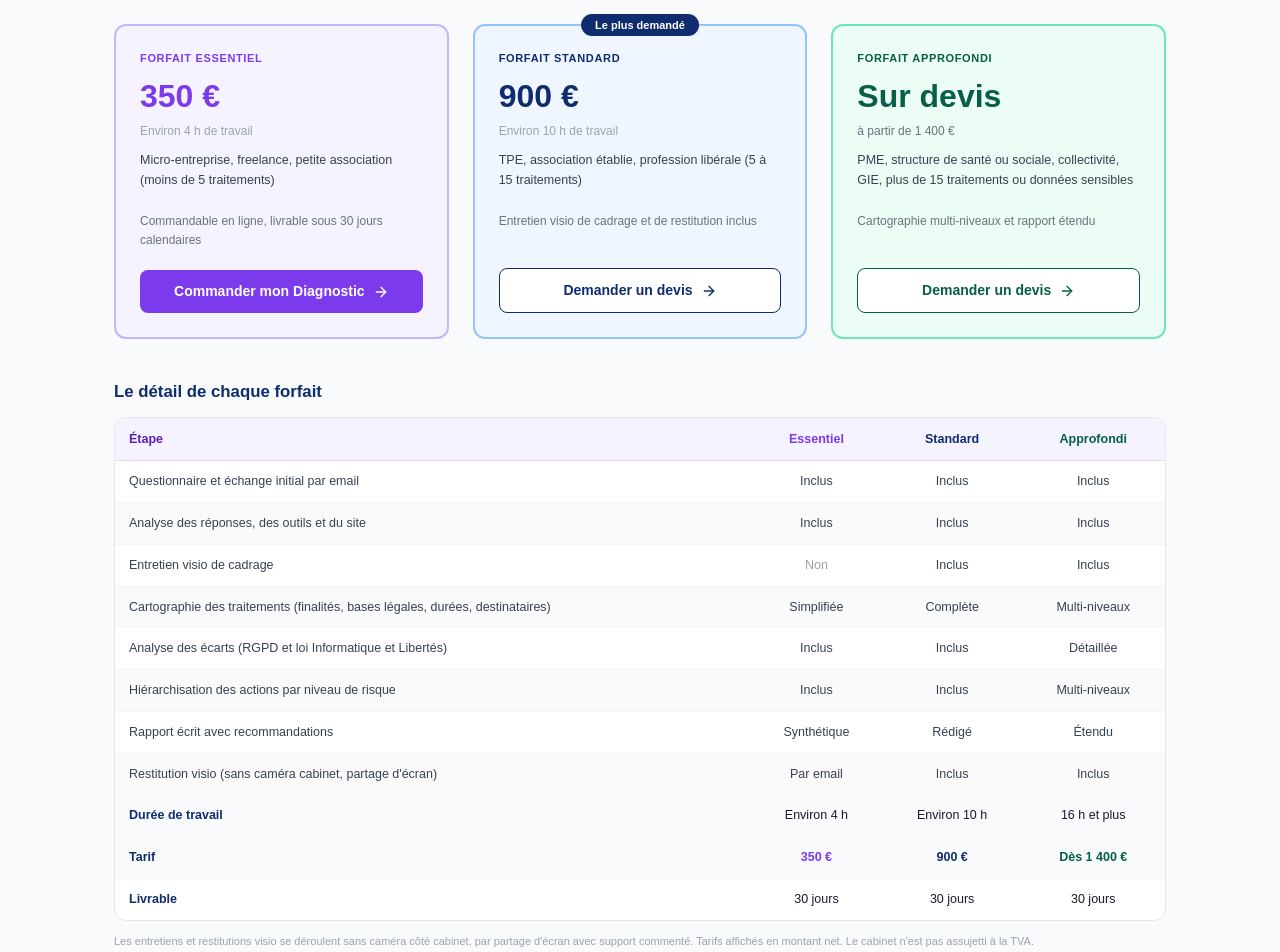
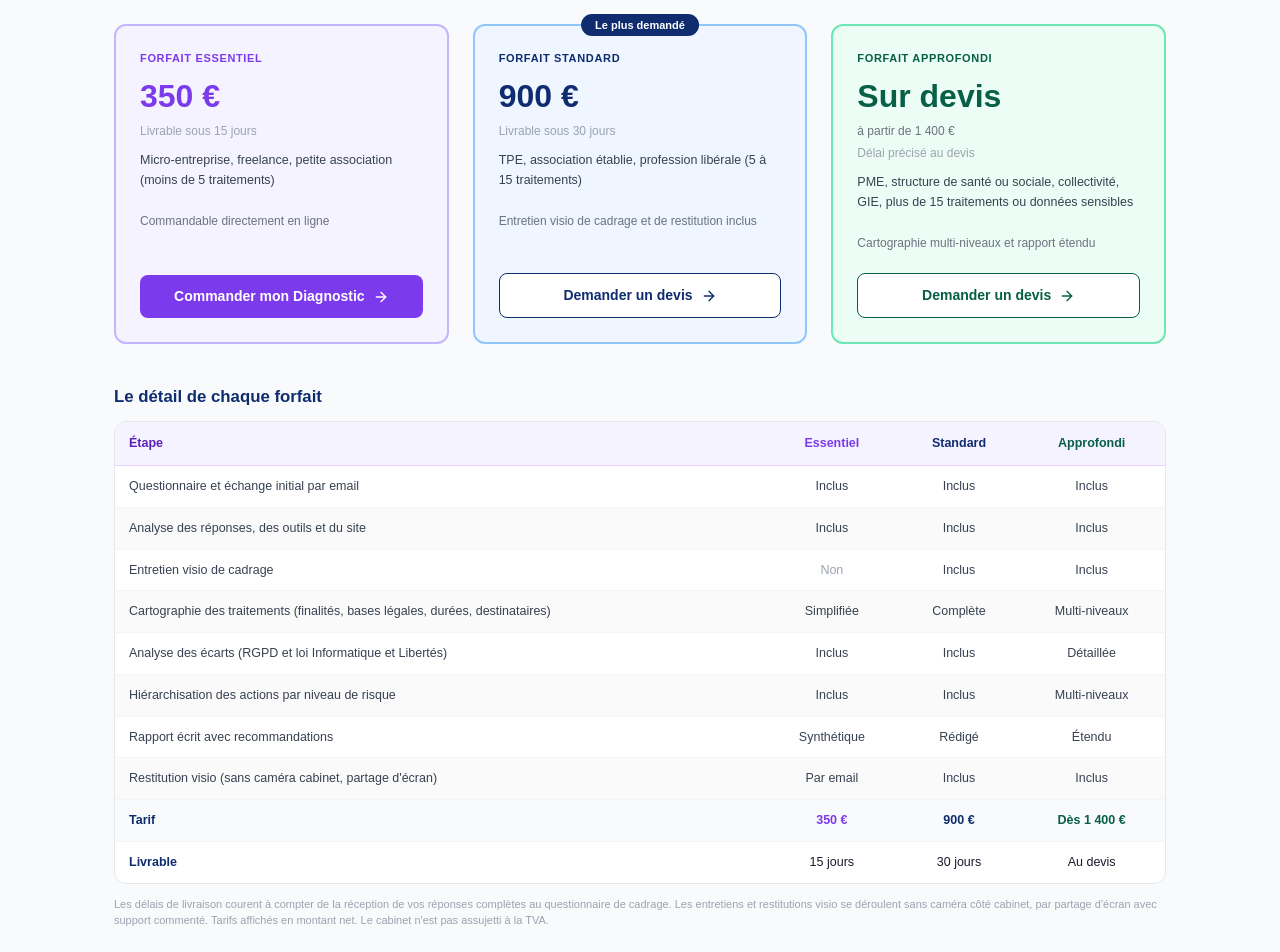
Before and after one commit to SYPA-ASSO/docutheque-next, a Next.js app: page /rgpd-conformite in a window 1280 px wide. Shown: the part 1460-2412 px from the top of the page. Built offline with nearby package versions, Linux system fonts and the light colour scheme.

Commit message:
feat(rgpd): delais differencies (Essentiel 15j, Standard 30j, Approfondi au devis) ancres sur reception des reponses, suppression de la duree de travail

```diff
--- a/app/api/checkout/diagnostic/commande/route.ts
+++ b/app/api/checkout/diagnostic/commande/route.ts
@@ -114,7 +114,7 @@ export async function POST(request: NextRequest) {
       ${questionsHtml}
     </ol>
     <p style="background:#f5f3ff;border:1px solid #e9d5ff;border-radius:8px;padding:12px 14px;font-size:13px;color:#5b21b6;line-height:1.6;">
-      Le délai de livraison de <strong>30 jours calendaires</strong> démarre à la réception de votre virement. Un justificatif de paiement vous sera adressé après encaissement.
+      Le délai de livraison de <strong>15 jours</strong> démarre à la réception de votre virement et de vos réponses au questionnaire. Un justificatif de paiement vous sera adressé après encaissement.
     </p>
     <p style="margin-top:24px;">Cordialement,</p>
     <p style="margin:8px 0 0;line-height:1.7;">
@@ -168,7 +168,7 @@ export async function POST(request: NextRequest) {
     <p style="margin:0 0 8px;">Email : <a href="mailto:${emailSafe}" style="color:#7c3aed;">${emailSafe}</a></p>
     <p style="margin:0 0 8px;">Téléphone : ${telSafe}</p>
     <p style="margin:0 0 8px;">Montant attendu : 350,00&nbsp;&euro; par virement</p>
-    <p style="margin:12px 0 0;font-size:12px;color:#6b7280;">Le RIB et le questionnaire ont été envoyés à l'acheteur. À rapprocher dès réception du virement (livrable 30 jours à compter de l'encaissement).</p>
+    <p style="margin:12px 0 0;font-size:12px;color:#6b7280;">Le RIB et le questionnaire ont été envoyés à l'acheteur. À rapprocher dès réception du virement (livrable 15 jours à compter de l'encaissement et des réponses).</p>
   </div>
 </body>
 </html>`
--- a/app/api/checkout/diagnostic/confirme/route.ts
+++ b/app/api/checkout/diagnostic/confirme/route.ts
@@ -69,7 +69,7 @@ export async function POST(request: NextRequest) {
       ${questionsHtml}
     </ol>
     <p style="background:#f5f3ff;border:1px solid #e9d5ff;border-radius:8px;padding:12px 14px;font-size:13px;color:#5b21b6;line-height:1.6;">
-      Dès réception de vos réponses, notre juriste réalise la cartographie simplifiée et l'analyse des écarts, puis vous remet votre rapport de conformité priorisé sous <strong>30 jours calendaires</strong>.
+      Dès réception de vos réponses, notre juriste réalise la cartographie simplifiée et l'analyse des écarts, puis vous remet votre rapport de conformité priorisé sous <strong>15 jours</strong>.
     </p>
     <p style="margin-top:24px;">Cordialement,</p>
     <p style="margin:8px 0 0;line-height:1.7;">
--- a/app/rgpd-conformite/diagnostic-essentiel/page.tsx
+++ b/app/rgpd-conformite/diagnostic-essentiel/page.tsx
@@ -10,7 +10,7 @@ import { CheckCircle, X, ChevronRight, Info, Clock, FileText, ShieldCheck } from
 
 export const metadata = {
   title: "Diagnostic RGPD Essentiel · 350\u00a0€ · Cabinet Cholez-Pagotto",
-  description: "Commandez votre Diagnostic RGPD Essentiel à 350\u00a0€, livrable sous 30 jours calendaires. Cartographie simplifiée des traitements, analyse des écarts, rapport de conformité priorisé. Paiement par carte bancaire ou virement.",
+  description: "Commandez votre Diagnostic RGPD Essentiel à 350\u00a0€, livrable sous 15 jours. Cartographie simplifiée des traitements, analyse des écarts, rapport de conformité priorisé. Paiement par carte bancaire ou virement.",
   alternates: {
     canonical: 'https://cholez-pagotto.fr/rgpd-conformite/diagnostic-essentiel',
   },
@@ -23,7 +23,7 @@ const schemaData = {
       "@type": "Service",
       "@id": "https://cholez-pagotto.fr/rgpd-conformite/diagnostic-essentiel#service",
       "name": "Diagnostic RGPD Essentiel",
-      "description": "Diagnostic de conformité RGPD pour micro-entreprise, freelance et petite association (moins de 5 traitements). Cartographie simplifiée des traitements, analyse des écarts au regard du RGPD et de la loi Informatique et Libertés, hiérarchisation des actions, rapport écrit synthétique. Livrable sous 30 jours calendaires.",
+      "description": "Diagnostic de conformité RGPD pour micro-entreprise, freelance et petite association (moins de 5 traitements). Cartographie simplifiée des traitements, analyse des écarts au regard du RGPD et de la loi Informatique et Libertés, hiérarchisation des actions, rapport écrit synthétique. Livrable sous 15 jours à compter de la réception de vos réponses.",
       "provider": {
         "@type": "LegalService",
         "@id": "https://cholez-pagotto.fr/#cabinet",
@@ -39,7 +39,7 @@ const schemaData = {
         "priceCurrency": "EUR",
         "availability": "https://schema.org/InStock",
         "url": "https://cholez-pagotto.fr/rgpd-conformite/diagnostic-essentiel",
-        "description": "Paiement par carte bancaire ou virement. Livrable sous 30 jours calendaires."
+        "description": "Paiement par carte bancaire ou virement. Livrable sous 15 jours."
       },
       "url": "https://cholez-pagotto.fr/rgpd-conformite/diagnostic-essentiel"
     },
@@ -98,7 +98,7 @@ export default function DiagnosticEssentielPage() {
               Diagnostic RGPD Essentiel
             </span>
             <h1 style={{ fontSize: 'clamp(1.7rem, 4vw, 2.4rem)', fontWeight: 700, marginBottom: '1rem', lineHeight: 1.2 }}>
-              Évaluez votre conformité RGPD en 30 jours
+              Évaluez votre conformité RGPD en 15 jours
             </h1>
             <p style={{ fontSize: '1.05rem', color: 'rgba(255,255,255,0.88)', marginBottom: '1.5rem', lineHeight: 1.7 }}>
               Le forfait pensé pour les micro-entreprises, freelances et petites associations de moins de cinq traitements.
@@ -110,7 +110,7 @@ export default function DiagnosticEssentielPage() {
                 <span style={{ fontSize: 14, color: 'rgba(255,255,255,0.75)' }}>forfait unique</span>
               </div>
               <div style={{ display: 'flex', alignItems: 'center', gap: '0.5rem', fontSize: 13, color: 'rgba(255,255,255,0.85)' }}>
-                <Clock size={16} strokeWidth={1.5} /> Livrable sous 30 jours calendaires
+                <Clock size={16} strokeWidth={1.5} /> Livrable sous 15 jours
               </div>
             </div>
           </div>
@@ -163,7 +163,7 @@ export default function DiagnosticEssentielPage() {
                   <p style={{ fontSize: 12.5, fontWeight: 700, color: '#0f2d6e', margin: '0 0 0.3rem' }}>Comment ça se passe ensuite ?</p>
                   <p style={{ fontSize: 12, color: '#374151', lineHeight: 1.6, margin: 0 }}>
                     Dès votre paiement (ou la réception de votre virement), vous recevez par email le questionnaire de cadrage.
-                    Notre juriste analyse vos réponses et vous remet le rapport sous 30 jours calendaires.
+                    Notre juriste analyse vos réponses et vous remet le rapport sous 15 jours à compter de la réception de vos réponses.
                   </p>
                 </div>
               </div>
--- a/app/rgpd-conformite/page.tsx
+++ b/app/rgpd-conformite/page.tsx
@@ -39,7 +39,7 @@ const schemaData = {
           "priceCurrency": "EUR",
           "availability": "https://schema.org/InStock",
           "url": "https://cholez-pagotto.fr/rgpd-conformite/diagnostic-essentiel",
-          "description": "Diagnostic de conformité pour micro-entreprise, freelance, petite association (moins de 5 traitements). Livrable sous 30 jours calendaires. Paiement par carte bancaire ou virement."
+          "description": "Diagnostic de conformité pour micro-entreprise, freelance, petite association (moins de 5 traitements). Livrable sous 15 jours à compter de la réception de vos réponses. Paiement par carte bancaire ou virement."
         },
         {
           "@type": "Offer",
@@ -47,7 +47,7 @@ const schemaData = {
           "price": "900",
           "priceCurrency": "EUR",
           "availability": "https://schema.org/InStock",
-          "description": "Diagnostic de conformité pour TPE, association établie, profession libérale (5 à 15 traitements). Entretien visio de cadrage et de restitution inclus. Livrable sous 30 jours calendaires."
+          "description": "Diagnostic de conformité pour TPE, association établie, profession libérale (5 à 15 traitements). Entretien visio de cadrage et de restitution inclus. Livrable sous 30 jours à compter de la réception de vos réponses."
         },
         {
           "@type": "Offer",
@@ -69,7 +69,7 @@ const schemaData = {
           "name": "Combien coûte un diagnostic RGPD ?",
           "acceptedAnswer": {
             "@type": "Answer",
-            "text": "Le diagnostic RGPD existe en trois forfaits : Essentiel à 350\u00a0€ (micro-entreprise, freelance, petite association de moins de 5 traitements), Standard à 900\u00a0€ (TPE, association établie, profession libérale de 5 à 15 traitements) et Approfondi sur devis à partir de 1\u00a0400\u00a0€ (structures complexes, données sensibles, plus de 15 traitements). Le forfait Essentiel est commandable directement en ligne par carte bancaire ou virement, avec un livrable sous 30 jours calendaires."
+            "text": "Le diagnostic RGPD existe en trois forfaits : Essentiel à 350\u00a0€ (micro-entreprise, freelance, petite association de moins de 5 traitements), Standard à 900\u00a0€ (TPE, association établie, profession libérale de 5 à 15 traitements) et Approfondi sur devis à partir de 1\u00a0400\u00a0€ (structures complexes, données sensibles, plus de 15 traitements). Le forfait Essentiel est commandable directement en ligne par carte bancaire ou virement et livré sous 15 jours à compter de la réception de vos réponses. Le Standard est livré sous 30 jours, l'Approfondi selon le délai indiqué au devis."
           }
         },
         {
@@ -177,8 +177,8 @@ const forfaits = [
     cible: "Micro-entreprise, freelance, petite association (moins de 5 traitements)",
     tarif: "350\u00a0€",
     tarifSub: "",
-    duree: "Environ 4\u00a0h de travail",
-    note: "Commandable en ligne, livrable sous 30 jours calendaires",
+    delai: "Livrable sous 15 jours",
+    note: "Commandable directement en ligne",
     couleur: "#7c3aed",
     fond: "#f5f3ff",
     border: "#c4b5fd",
@@ -190,7 +190,7 @@ const forfaits = [
     cible: "TPE, association établie, profession libérale (5 à 15 traitements)",
     tarif: "900\u00a0€",
     tarifSub: "",
-    duree: "Environ 10\u00a0h de travail",
+    delai: "Livrable sous 30 jours",
     note: "Entretien visio de cadrage et de restitution inclus",
     couleur: "#0f2d6e",
     fond: "#eff6ff",
@@ -203,7 +203,7 @@ const forfaits = [
     cible: "PME, structure de santé ou sociale, collectivité, GIE, plus de 15 traitements ou données sensibles",
     tarif: "Sur devis",
     tarifSub: "à partir de 1\u00a0400\u00a0€",
-    duree: "16\u00a0h de travail et plus",
+    delai: "Délai précisé au devis",
     note: "Cartographie multi-niveaux et rapport étendu",
     couleur: "#065f46",
     fond: "#ecfdf5",
@@ -248,7 +248,7 @@ const eligibiliteDPO = [
 const faqs = [
   {
     q: "Combien coûte un diagnostic RGPD ?",
-    r: "Le diagnostic RGPD existe en trois forfaits : Essentiel à 350\u00a0€ (micro-entreprise, freelance, petite association de moins de 5 traitements), Standard à 900\u00a0€ (TPE, association établie, profession libérale de 5 à 15 traitements) et Approfondi sur devis à partir de 1\u00a0400\u00a0€ (structures complexes, données sensibles, plus de 15 traitements). Le forfait Essentiel est commandable directement en ligne par carte bancaire ou virement, avec un livrable sous 30 jours calendaires."
+    r: "Le diagnostic RGPD existe en trois forfaits : Essentiel à 350\u00a0€ (micro-entreprise, freelance, petite association de moins de 5 traitements), Standard à 900\u00a0€ (TPE, association établie, profession libérale de 5 à 15 traitements) et Approfondi sur devis à partir de 1\u00a0400\u00a0€ (structures complexes, données sensibles, plus de 15 traitements). Le forfait Essentiel est commandable directement en ligne par carte bancaire ou virement et livré sous 15 jours à compter de la réception de vos réponses. Le Standard est livré sous 30 jours, l'Approfondi selon le délai indiqué au devis."
   },
   {
     q: "Qu'est-ce que l'Audit RGPD Express offert ?",
@@ -396,10 +396,9 @@ export default function RGPDConformitePage() {
                     <span style={{ fontSize: '2rem', fontWeight: 800, color: f.couleur }}>{f.tarif}</span>
                   </div>
                   {f.tarifSub ? (
-                    <p style={{ color: '#6b7280', fontSize: 12, margin: '0 0 10px' }}>{f.tarifSub}</p>
-                  ) : (
-                    <p style={{ color: '#9ca3af', fontSize: 12, margin: '0 0 10px' }}>{f.duree}</p>
-                  )}
+                    <p style={{ color: '#6b7280', fontSize: 12, margin: '0 0 4px' }}>{f.tarifSub}</p>
+                  ) : null}
+                  <p style={{ color: '#9ca3af', fontSize: 12, margin: '0 0 10px' }}>{f.delai}</p>
                   <p style={{ color: '#374151', fontSize: 12.5, lineHeight: 1.6, margin: '0 0 0.5rem', minHeight: 54 }}>{f.cible}</p>
                   <p style={{ color: '#6b7280', fontSize: 12, lineHeight: 1.6, margin: '0 0 1.25rem' }}>{f.note}</p>
                   <div style={{ marginTop: 'auto' }}>
@@ -441,12 +440,6 @@ export default function RGPDConformitePage() {
                     </tr>
                   ))}
                   <tr style={{ background: '#f8fafc' }}>
-                    <td style={{ padding: '11px 14px', fontWeight: 700, color: '#0f2d6e', borderBottom: '1px solid #f3f4f6' }}>Durée de travail</td>
-                    <td style={{ padding: '11px 14px', textAlign: 'center', borderBottom: '1px solid #f3f4f6' }}>Environ 4&nbsp;h</td>
-                    <td style={{ padding: '11px 14px', textAlign: 'center', borderBottom: '1px solid #f3f4f6' }}>Environ 10&nbsp;h</td>
-                    <td style={{ padding: '11px 14px', textAlign: 'center', borderBottom: '1px solid #f3f4f6' }}>16&nbsp;h et plus</td>
-                  </tr>
-                  <tr style={{ background: '#f8fafc' }}>
                     <td style={{ padding: '11px 14px', fontWeight: 700, color: '#0f2d6e', borderBottom: '1px solid #f3f4f6' }}>Tarif</td>
                     <td style={{ padding: '11px 14px', textAlign: 'center', fontWeight: 800, color: '#7c3aed', borderBottom: '1px solid #f3f4f6' }}>350&nbsp;€</td>
                     <td style={{ padding: '11px 14px', textAlign: 'center', fontWeight: 800, color: '#0f2d6e', borderBottom: '1px solid #f3f4f6' }}>900&nbsp;€</td>
@@ -454,14 +447,15 @@ export default function RGPDConformitePage() {
                   </tr>
                   <tr>
                     <td style={{ padding: '11px 14px', fontWeight: 700, color: '#0f2d6e' }}>Livrable</td>
+                    <td style={{ padding: '11px 14px', textAlign: 'center' }}>15&nbsp;jours</td>
                     <td style={{ padding: '11px 14px', textAlign: 'center' }}>30&nbsp;jours</td>
-                    <td style={{ padding: '11px 14px', textAlign: 'center' }}>30&nbsp;jours</td>
-                    <td style={{ padding: '11px 14px', textAlign: 'center' }}>30&nbsp;jours</td>
+                    <td style={{ padding: '11px 14px', textAlign: 'center' }}>Au devis</td>
                   </tr>
                 </tbody>
               </table>
             </div>
             <p style={{ color: '#9ca3af', fontSize: 11, marginTop: '0.75rem' }}>
+              Les délais de livraison courent à compter de la réception de vos réponses complètes au questionnaire de cadrage.
               Les entretiens et restitutions visio se déroulent sans caméra côté cabinet, par partage d'écran avec support commenté.
               Tarifs affichés en montant net. Le cabinet n'est pas assujetti à la TVA.
             </p>
@@ -642,7 +636,7 @@ export default function RGPDConformitePage() {
             </h2>
             <p style={{ fontSize: 13, color: '#374151', margin: '0.5rem auto 1.5rem', maxWidth: 520, lineHeight: 1.7 }}>
               Commencez par l'Audit RGPD Express offert, ou commandez directement votre Diagnostic Essentiel à 350&nbsp;€,
-              livrable sous 30 jours, réglable par carte bancaire ou virement.
+              livrable sous 15 jours, réglable par carte bancaire ou virement.
             </p>
             <div style={{ display: 'flex', flexWrap: 'wrap', gap: '0.75rem', justifyContent: 'center' }}>
               <a href="/rgpd-conformite/diagnostic-essentiel" style={{ display: 'inline-flex', alignItems: 'center', gap: '0.5rem', background: '#7c3aed', color: 'white', textDecoration: 'none', padding: '13px 28px', borderRadius: 8, fontWeight: 700, fontSize: '0.95rem' }}>
```
